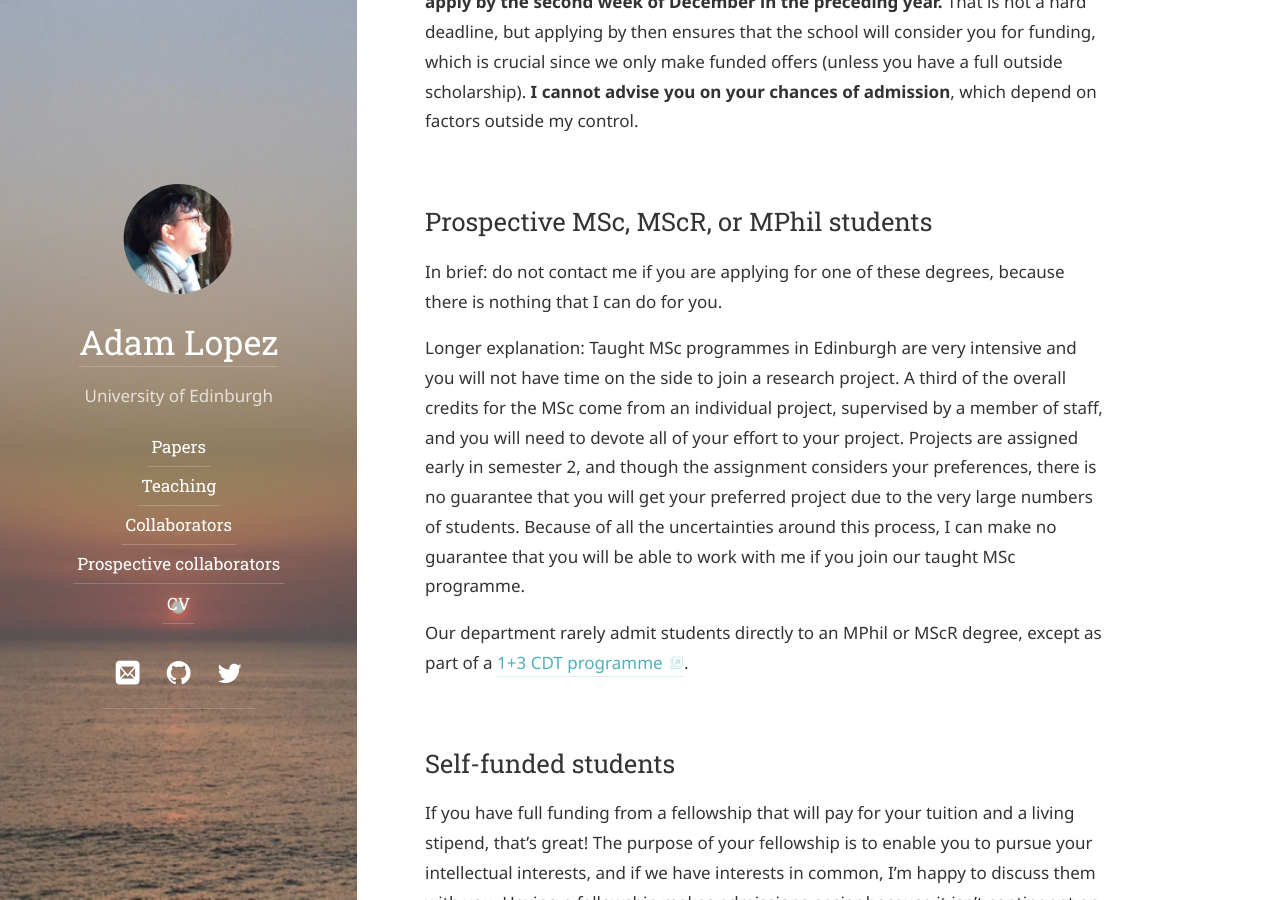
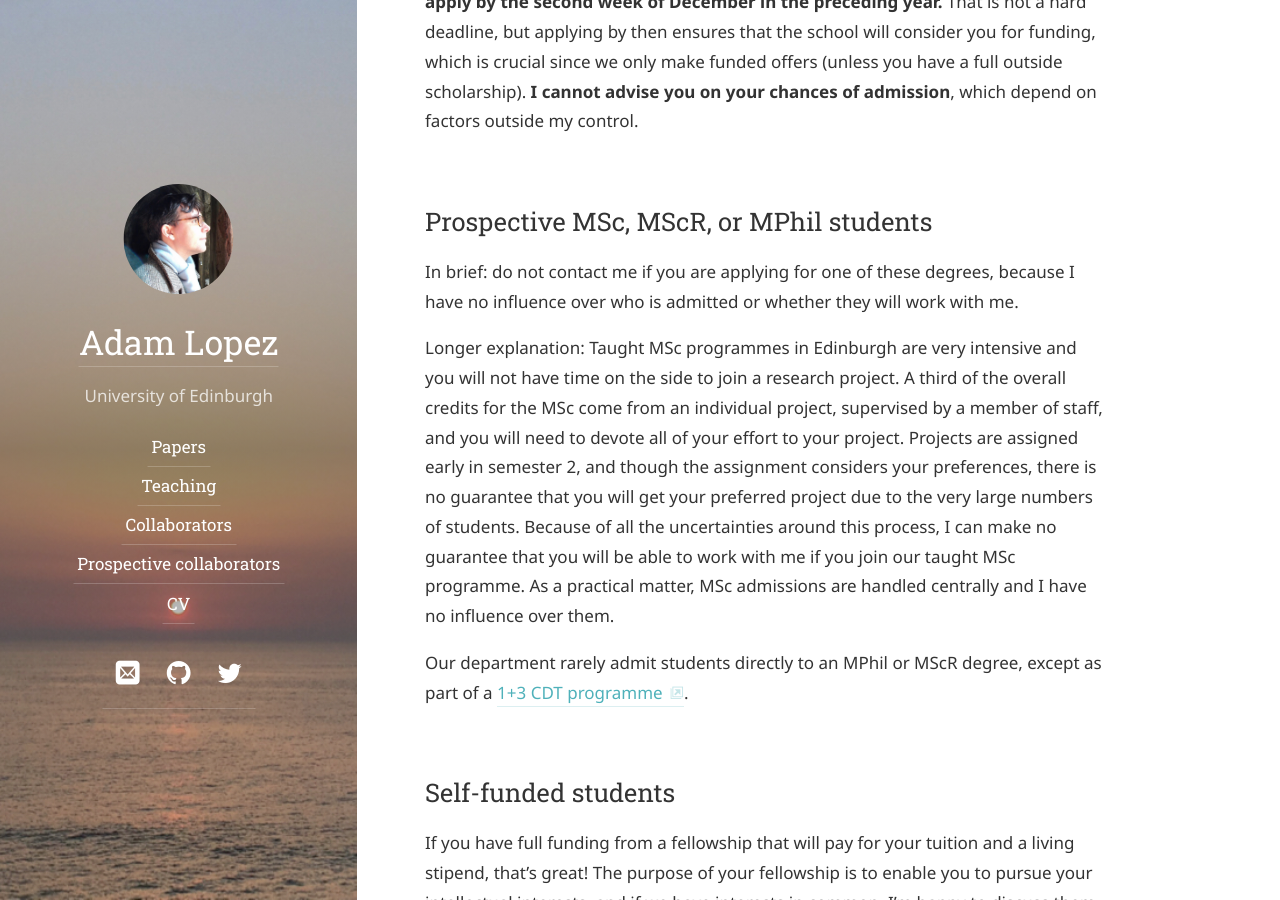
Before and after one commit to alopez/alopez.github.com, a Jekyll site: the page built from join.md, in a window 1280 px wide and 900 px high, scrolled down 2550 px. Built offline with Jekyll 4.4.1, drawn with Linux system fonts in a browser that asks for light colours; some web fonts are replaced.

Commit message:
update join

```diff
--- a/join.md
+++ b/join.md
@@ -99,7 +99,8 @@ outside my control.
 ## Prospective MSc, MScR, or MPhil students
 
 In brief: do not contact me if you are applying for one of these degrees,
-because there is nothing that I can do for you.
+because I have no influence over who is admitted or whether they will work
+with me.
 
 Longer explanation: Taught MSc programmes in Edinburgh are very intensive
 and you will not have time on the side to join a research project. A third
@@ -110,7 +111,8 @@ though the assignment considers your preferences, there is no guarantee that
 you will get your preferred project due to the very large numbers of
 students. Because of all the uncertainties around this process, I can make
 no guarantee that you will be able to work with me if you join our taught
-MSc programme.
+MSc programme. As a practical matter, MSc admissions are handled centrally
+and I have no influence over them.
 
 Our department rarely admit students directly to an MPhil or MScR degree,
 except as part
```
